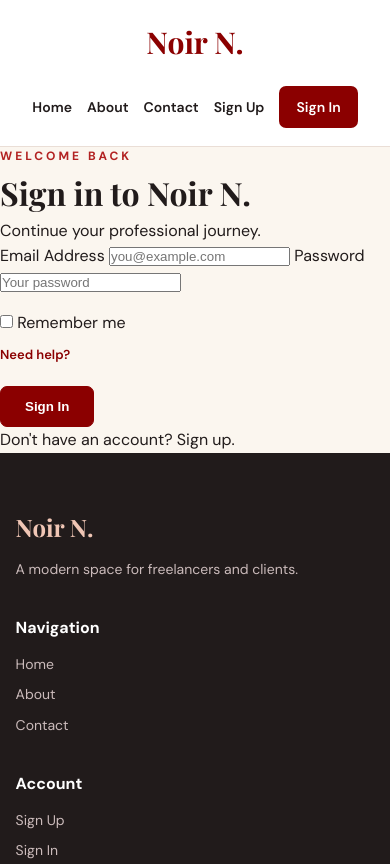
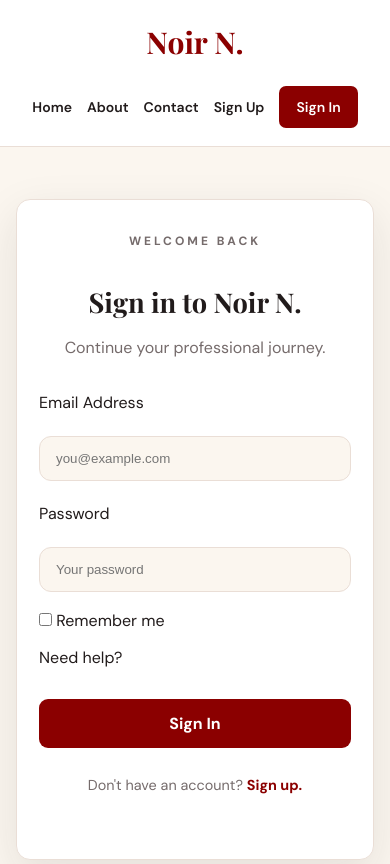
Before and after one commit to Noirr-1/Web-assignment-1-, a plain HTML site: page signin.html in a window 390 px wide. Shown: the top 864 px of the page. Drawn offline with nearby package versions, Linux system fonts and the light colour scheme.

Commit message:
Refactor signin.css for improved styling and layout

```diff
--- a/css/signin.css
+++ b/css/signin.css
@@ -1,33 +1,210 @@
 
+/* ========================================
+   SIGN IN PAGE
+======================================== */
+
+.auth-page {
+    min-height: calc(100vh - 80px);
+    display: flex;
+    align-items: center;
+    justify-content: center;
+    padding: 70px 20px;
+    background: var(--cream);
+}
+
+/* Main authentication card */
+.auth-card {
+    width: 100%;
+    max-width: 460px;
+    padding: 42px 38px;
+    background: var(--white);
+    border: 1px solid var(--border);
+    border-radius: 18px;
+    box-shadow: 0 15px 45px rgba(33, 27, 27, 0.10);
+    animation: fadeUp 0.7s ease both;
+}
+
+/* Heading */
+.auth-card h1 {
+    margin-bottom: 10px;
+    color: var(--dark);
+    font-size: 2rem;
+    text-align: center;
+}
+
+.auth-card > p {
+    margin-bottom: 30px;
+    color: var(--muted);
+    text-align: center;
+    line-height: 1.6;
+}
+
+/* Form layout */
+.auth-card form {
+    display: flex;
+    flex-direction: column;
+    gap: 20px;
+}
+
+/* Form group */
+.form-group {
+    display: flex;
+    flex-direction: column;
+    gap: 8px;
+}
+
+.form-group label {
+    color: var(--dark);
+    font-size: 0.95rem;
+    font-weight: 700;
+}
+
+/* Input fields */
+.form-group input {
+    width: 100%;
+    padding: 14px 15px;
+    color: var(--dark);
+    background: var(--cream);
+    border: 1px solid var(--border);
+    border-radius: 9px;
+    outline: none;
+    font-family: inherit;
+    font-size: 0.95rem;
+    transition: border-color 0.25s ease,
+                box-shadow 0.25s ease,
+                background 0.25s ease;
+}
+
+.form-group input:focus {
+    background: var(--white);
+    border-color: var(--red);
+    box-shadow: 0 0 0 4px rgba(139, 0, 0, 0.10);
+}
+
+.form-group input::placeholder {
+    color: #a49a9a;
+}
+
+/* Remember me and forgot password */
 .form-row {
     display: flex;
     align-items: center;
     justify-content: space-between;
-    gap: 10px;
-    margin-top: 15px;
+    gap: 12px;
+    margin-top: -4px;
 }
 
-.form-row .check-row {
-    margin: 0;
+.remember-me {
+    display: flex;
+    align-items: center;
+    gap: 8px;
+    color: var(--muted);
+    font-size: 0.85rem;
 }
 
-.form-row > a {
-    color: var(--red);
-    font-size: 13px;
-    font-weight: 600;
+.remember-me input {
+    accent-color: var(--red);
+    cursor: pointer;
 }
 
-.form-row > a:hover {
+.forgot-password {
+    color: var(--red);
+    font-size: 0.85rem;
+    font-weight: 600;
+    text-decoration: none;
+    transition: color 0.25s ease;
+}
+
+.forgot-password:hover {
+    color: var(--red-light);
     text-decoration: underline;
 }
 
-.auth-card form .btn {
-    margin-top: 20px;
+/* Sign in button */
+.auth-card .btn {
+    width: 100%;
+    margin-top: 8px;
+    padding: 14px 20px;
+    border: none;
+    border-radius: 9px;
+    background: var(--red);
+    color: var(--white);
+    font-family: inherit;
+    font-size: 1rem;
+    font-weight: 700;
+    cursor: pointer;
+    transition: background 0.25s ease,
+                transform 0.25s ease,
+                box-shadow 0.25s ease;
 }
 
-@media (max-width: 450px) {
+.auth-card .btn:hover {
+    background: var(--red-light);
+    transform: translateY(-3px);
+    box-shadow: 0 8px 20px rgba(139, 0, 0, 0.22);
+}
+
+.auth-card .btn:active {
+    transform: translateY(-1px);
+}
+
+/* Sign up redirect */
+.auth-switch {
+    margin-top: 26px;
+    color: var(--muted);
+    text-align: center;
+    font-size: 0.9rem;
+}
+
+.auth-switch a {
+    color: var(--red);
+    font-weight: 700;
+    text-decoration: none;
+}
+
+.auth-switch a:hover {
+    color: var(--red-light);
+    text-decoration: underline;
+}
+
+/* Responsive design */
+@media (max-width: 500px) {
+    .auth-page {
+        padding: 40px 16px;
+    }
+
+    .auth-card {
+        padding: 32px 22px;
+        border-radius: 14px;
+    }
+
+    .auth-card h1 {
+        font-size: 1.7rem;
+    }
+
     .form-row {
+        align-items: flex-start;
         flex-direction: column;
-        align-items: flex-start;
     }
+
+    .forgot-password {
+        margin-top: 2px;
+    }
+}/* Rounded email and password inputs */
+.auth-card input[type="email"],
+.auth-card input[type="password"] {
+    width: 100%;
+    padding: 14px 16px;
+    border: 1px solid var(--border);
+    border-radius: 12px !important;
+    background: var(--cream);
+    outline: none;
+    transition: all 0.25s ease;
 }
+
+.auth-card input[type="email"]:focus,
+.auth-card input[type="password"]:focus {
+    border-color: var(--red);
+    border-radius: 12px !important;
+    box-shadow: 0 0 0 4px rgba(139, 0, 0, 0.10);
+}
```
